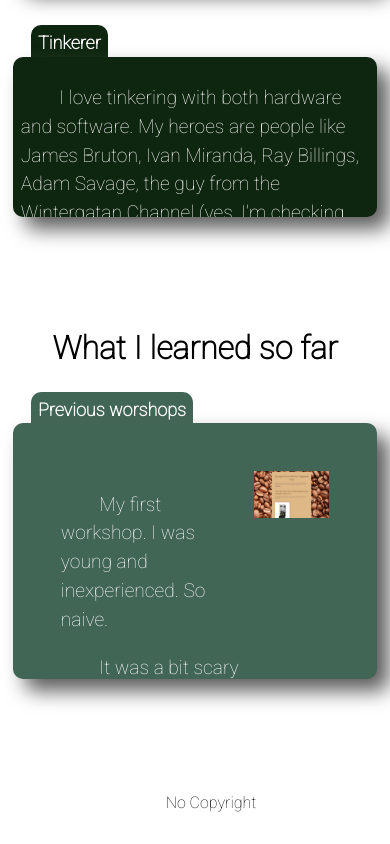
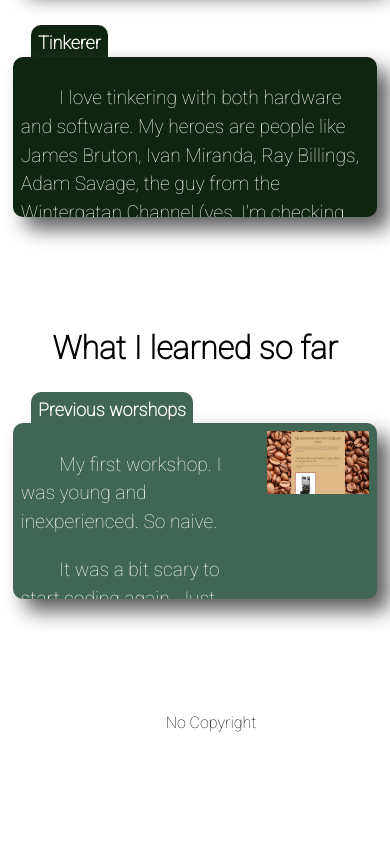
Before and after one commit to AlexVOiceover/Website, a plain HTML site: page index.html in a window 390 px wide. Shown: the part 947-1791 px from the top of the page. After the commit the page ends 1711 px from the top, so only its background shows below. Drawn offline with Linux system fonts and the light colour scheme.

Commit message:
Adjusting margins on grid for mobile

```diff
--- a/styles/my-styles.css
+++ b/styles/my-styles.css
@@ -109,8 +109,6 @@ img {
 
 @media all and (pointer:none) , (pointer:coarse) {
     body {
-      /*  background: rgb(12, 124, 165); */
-      background: rgb(255, 255, 255);
         padding: 0.3em;
     }
 
@@ -122,7 +120,12 @@ img {
         border-radius: 10px;
     }
 
-    .grid-container {gap: 0.5em;}
+    .grid-container {
+        gap: 0.5em;
+        padding: 0.5em;
+        column-gap: 0.5em;
+        row-gap: 0.5em;
+    }
 
     .cardImages {max-width: 100%;}
 
```
